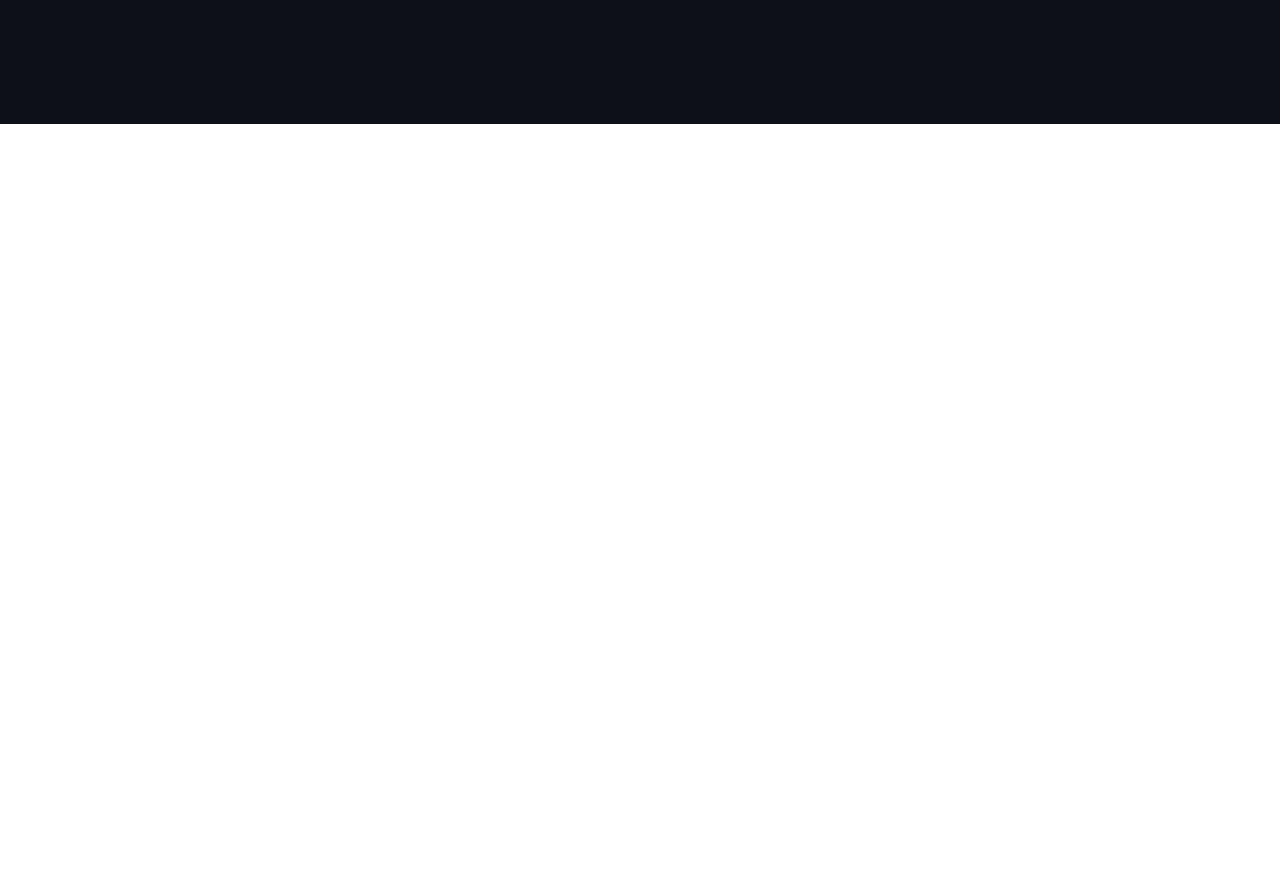
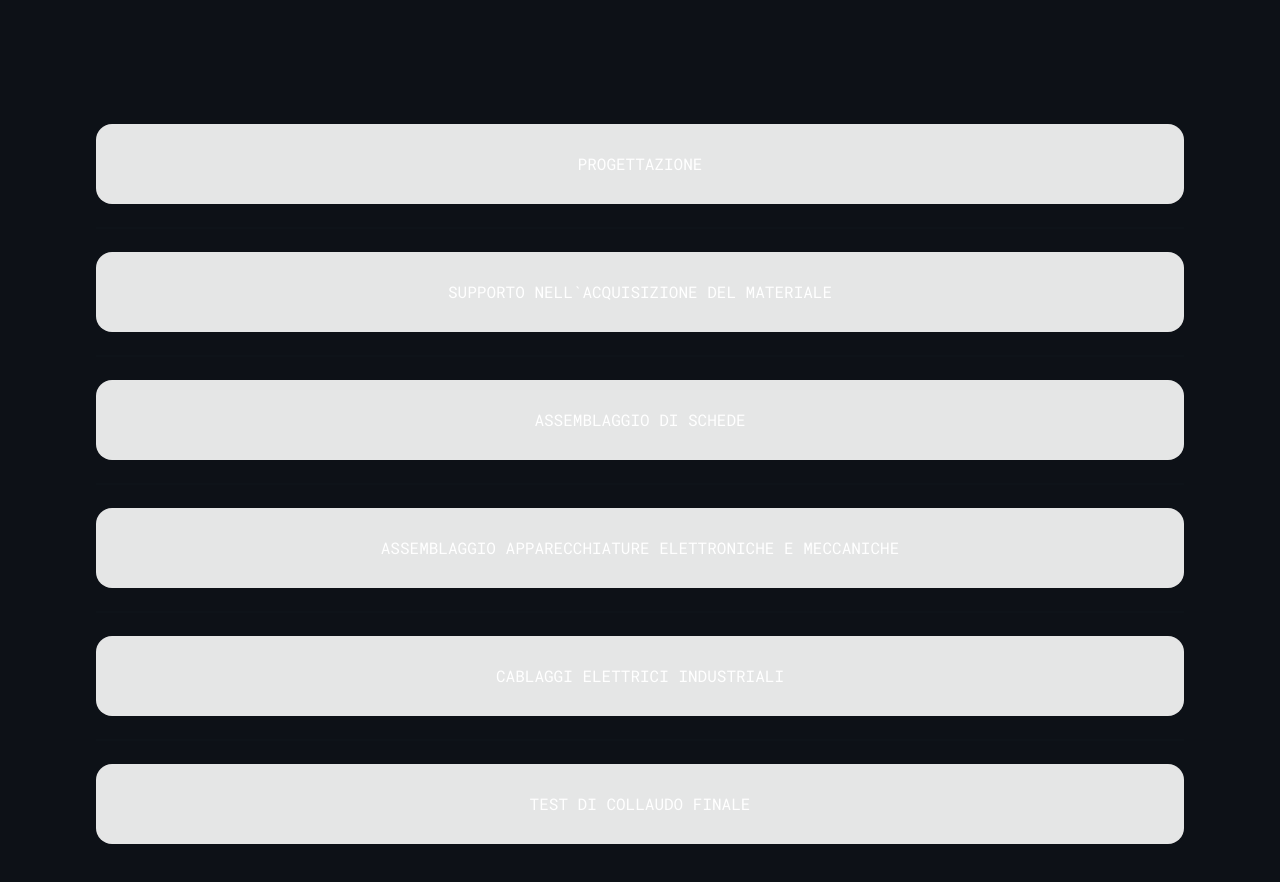
Before and after one commit to DavideBenedetti95/TMS_ELETTRONICA, a React (Vite) app: page /servizi in a window 1280 px wide. Shown: the part 740-1622 px from the top of the page. Before the commit the page ends 864 px from the top, so only its background shows below. Built offline with nearby package versions, Linux system fonts and the light colour scheme; a web font is replaced by a local one; what tailwindcss-animated would draw is missing.

Commit message:
finished services page

```diff
--- a/src/App.jsx
+++ b/src/App.jsx
@@ -29,8 +29,8 @@ const App = () => {
               <Route path='/' element={<Hero/>}/>
               <Route path='/chi-siamo' element={<AboutUs title={data.at(0).title} description={data.at(0).description}/>}/>
               <Route path='/servizi' element={<Services title={data.at(1).title} description={data.at(1).description}/>}/>
-              <Route path='/mission' element={<AboutUs/>}/>
-              <Route path='/contatti' element={<AboutUs/>}/>
+              <Route path='/mission'/>
+              <Route path='/contatti'/>
             </Routes>
           </div>
       </div>
--- a/src/pages/Services.jsx
+++ b/src/pages/Services.jsx
@@ -1,8 +1,9 @@
 import React from 'react'
-import { Slide } from 'react-awesome-reveal'
+import { Slide, Fade } from 'react-awesome-reveal'
 
 const Services = ({title, description}) => {
   return (
+    <div>
         <Slide direction='right'>
             <div className='min-h-screen flex justify-center items-center'>
                 <div className='grid grid-cols-1 md:grid-cols-2'>
@@ -22,6 +23,24 @@ const Services = ({title, description}) => {
                 </div>
             </div>
         </Slide>
+
+        <Fade>
+            <div className="flex flex-col w-full md:w-[85%] mx-auto px-2 md:px-0 mt-6 md:mt-0">
+                <div className="grid h-20 card bg-base-300 rounded-box place-items-center">PROGETTAZIONE</div>
+                <div className="divider"></div>
+                <div className="grid h-20 card bg-base-300 rounded-box place-items-center text-center">SUPPORTO NELL`ACQUISIZIONE DEL MATERIALE</div>
+                <div className="divider"></div>
+                <div className="grid h-20 card bg-base-300 rounded-box place-items-center">ASSEMBLAGGIO DI SCHEDE</div>
+                <div className="divider"></div>
+                <div className="grid h-20 card bg-base-300 rounded-box place-items-center text-center">ASSEMBLAGGIO APPARECCHIATURE ELETTRONICHE E MECCANICHE</div>
+                <div className="divider"></div>
+                <div className="grid h-20 card bg-base-300 rounded-box place-items-center">CABLAGGI ELETTRICI INDUSTRIALI</div>
+                <div className="divider"></div>
+                <div className="grid h-20 card bg-base-300 rounded-box place-items-center mb-12">TEST DI COLLAUDO FINALE</div>
+            </div>
+        </Fade>
+
+    </div>
   )
 }
 
```
Lines whose indentation alone changed are shown as unchanged.
